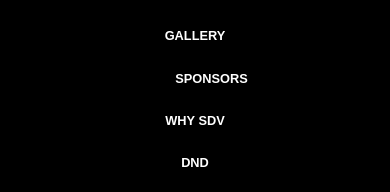
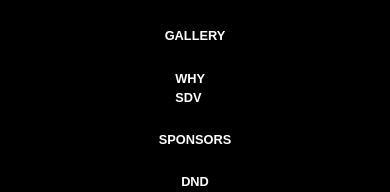
Before and after one commit to swarajjaiswal/SDV-6.0, a React (Create React App) app: page / in a window 390 px wide. Both pictures are taken after a click on the button 354 px from the left and 53 px from the top of the page. Shown: the part 141-333 px from the top of the page. Built offline with nearby package versions, Linux system fonts and the light colour scheme.

Commit message:
changess

```diff
--- a/src/components/Navbar/Navbar.js
+++ b/src/components/Navbar/Navbar.js
@@ -125,15 +125,6 @@ export const Navbar = () => {
             Gallery
           </NavLink>
           <NavLink
-            to="/sponsors"
-            className={({ isActive }) =>
-              isActive ? "nav-item active" : "nav-item"
-            }
-            onClick={closeMenu}
-          >
-            Sponsors
-          </NavLink>
-          <NavLink
 
             to="/whysdv"
 
@@ -147,6 +138,16 @@ export const Navbar = () => {
 
             why sdv
           </NavLink>
+          <NavLink
+            to="/sponsors"
+            className={({ isActive }) =>
+              isActive ? "nav-item active" : "nav-item"
+            }
+            onClick={closeMenu}
+          >
+            Sponsors
+          </NavLink>
+
 
          { <NavLink
 
```
